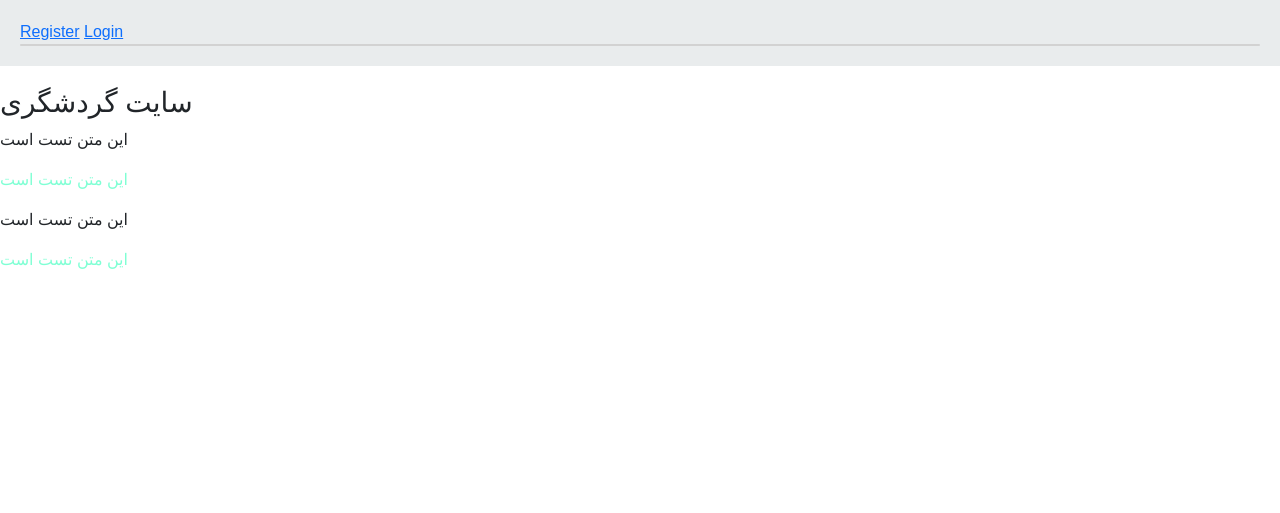
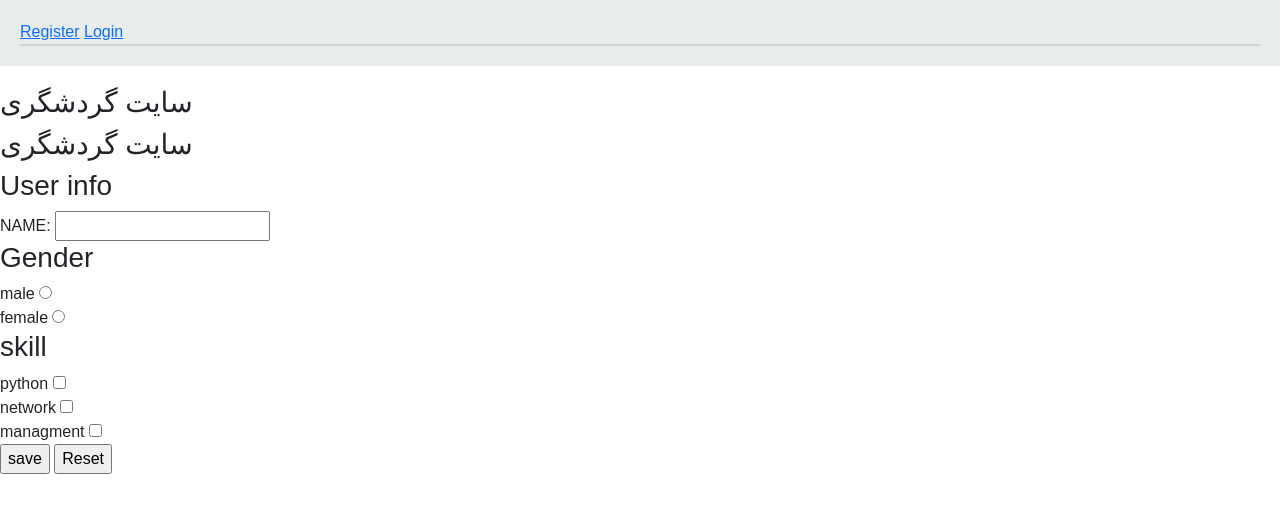
Before and after one commit to mohamadebi/Mizax, a Django app: page / in a window 1280 px wide. Shown: the part 56-569 px from the top of the page. Run offline with Django 4.2, Linux system fonts and the light colour scheme; data that the repository does not hold is empty.

Commit message:
new commit

```diff
--- a/mizax/templates/base.html
+++ b/mizax/templates/base.html
@@ -20,10 +20,6 @@
     body {
       font-family: arial;
 
-    }
-
-    .last {
-      color: aquamarine;
     }
 
     th {
@@ -50,10 +46,33 @@
     {% block content %} {% endblock %}
   </div>
   <h3>سایت گردشگری</h3>
-  <p>این متن تست است</p>
-  <p class="last">این متن تست است</p>
-  <p>این متن تست است</p>
-  <p class="last">این متن تست است</p>
+  <h3>سایت گردشگری</h3>
+  <form action="">
+
+    <h3>User info</h3>
+    <label for="name"> NAME: </label>
+    <input type="text" id="phone" , name="name">
+    <br>
+    <h3>Gender</h3>
+    <label for="male">male</label>
+    <input type="radio" value="male" , name="gender">
+    <br>
+    <label for="female">female</label>
+    <input type="radio" value="female" , name="gender">
+    <br>
+    <h3>skill</h3>
+    <label for="python">python</label>
+    <input type="checkbox" , name="python">
+    <br>
+    <label for="network">network</label>
+    <input type="checkbox" , name="network">
+    <br>
+    <label for="managment">managment</label>
+    <input type="checkbox" , name="managment">
+    <br>
+    <input type="submit" , name="submit" , value="save">
+    <input type="reset" , name="reset">
+  </form>
 </body>
 
 </html>
```
